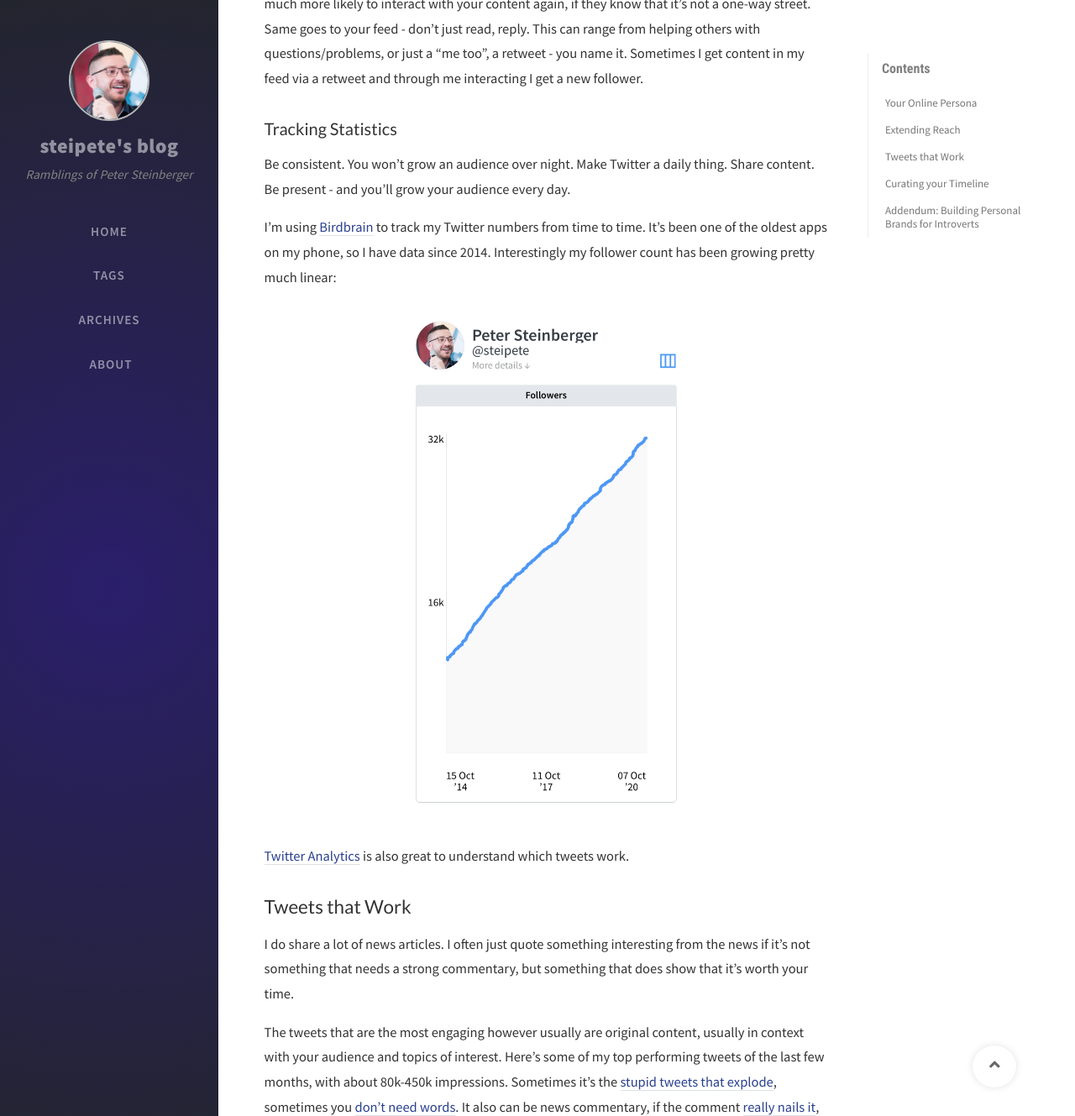
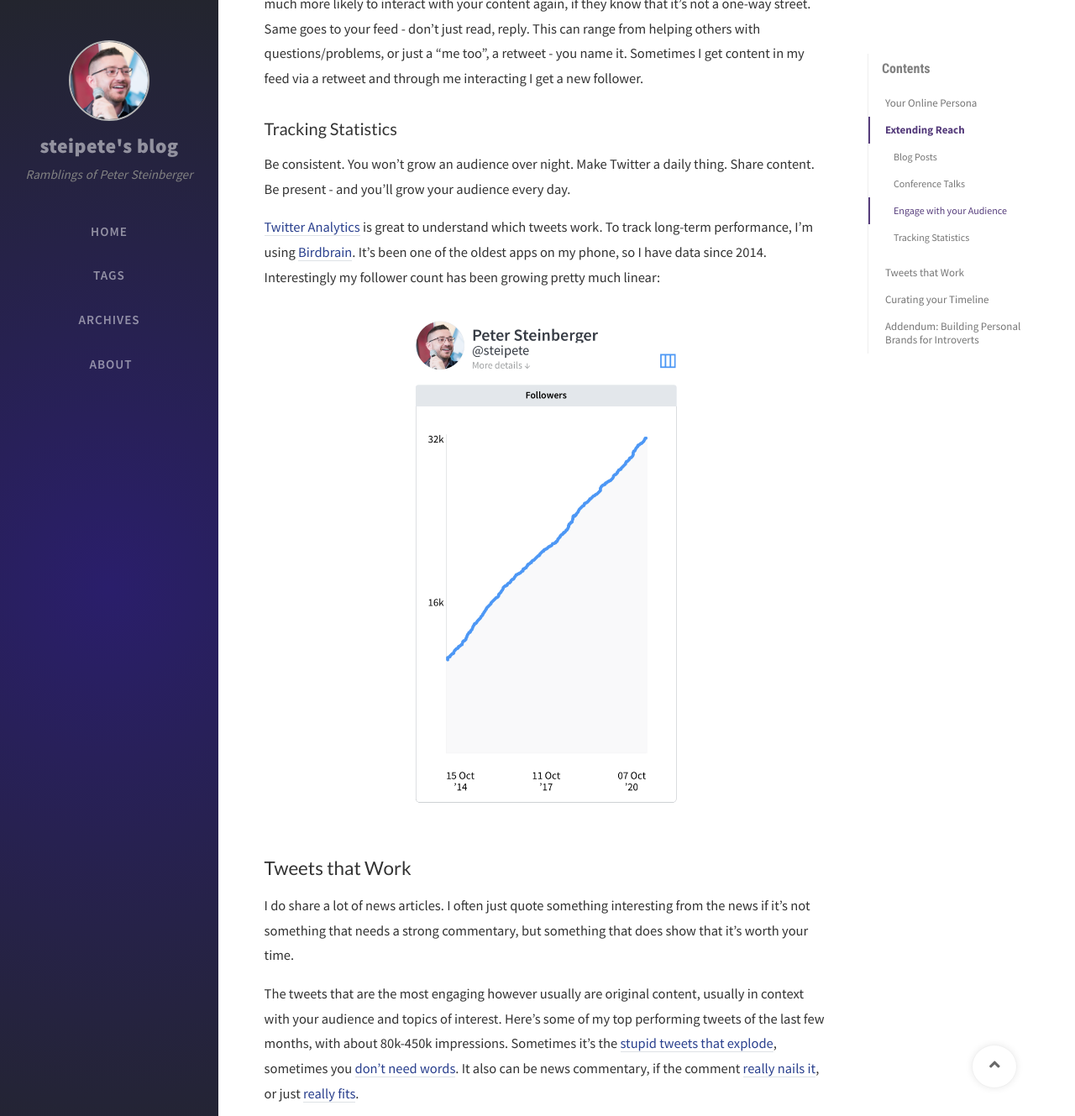
Before and after one commit to steipete/steipete.com, a Jekyll site: the page built from _posts/2020-10-18-growing-your-twitter-followers.md, in a window 1280 px wide and 1400 px high, scrolled down 3557 px, cut to the strip 0-1329 px from the top of the window. Shown: the whole strip at 84% size. Built offline with Jekyll 4.4.1, drawn with Linux system fonts in a browser that asks for light colours; nearby versions of some CDN libraries; comment, search, counter and statistics services are not loaded; some of the changed text lies outside the part shown.

Commit message:
lipstick

```diff
--- a/_posts/2020-10-18-growing-your-twitter-followers.md
+++ b/_posts/2020-10-18-growing-your-twitter-followers.md
@@ -65,11 +65,9 @@
 
 Be consistent. You won't grow an audience over night. Make Twitter a daily thing. Share content. Be present - and you'll grow your audience every day.
 
-I'm using [Birdbrain](http://birdbrainapp.com/) to track my Twitter numbers from time to time. It's been one of the oldest apps on my phone, so I have data since 2014. Interestingly my follower count has been growing pretty much linear:
+[Twitter Analytics](https://analytics.twitter.com/) is great to understand which tweets work. To track long-term performance, I'm using [Birdbrain](http://birdbrainapp.com/). It's been one of the oldest apps on my phone, so I have data since 2014. Interestingly my follower count has been growing pretty much linear:
 
 <img src="/assets/img/2020/make-twitter-work/follower.png" alt="Birdbrain Follower Count of @steipete" width="50%">
-
-[Twitter Analytics](https://analytics.twitter.com/) is also great to understand which tweets work.
 
 ## Tweets that Work
 
@@ -93,6 +91,6 @@
 
 ## Addendum: Building Personal Brands for Introverts
 
-I've given a talk at UIKonf in Berlin in 2018 about Building Personal Brands for Introverts, which is still highly relevant and goes even deeper into this topic:
+I've given a talk at UIKonf in Berlin in 2018 about Building Personal Brands for Introverts, which is still highly relevant and goes even deeper into defining your online identity.
 
 <iframe width="560" height="315" src="https://www.youtube-nocookie.com/embed/0c6izSzP-KQ" frameborder="0" allow="accelerometer; autoplay; clipboard-write; encrypted-media; gyroscope; picture-in-picture" allowfullscreen></iframe>
```
